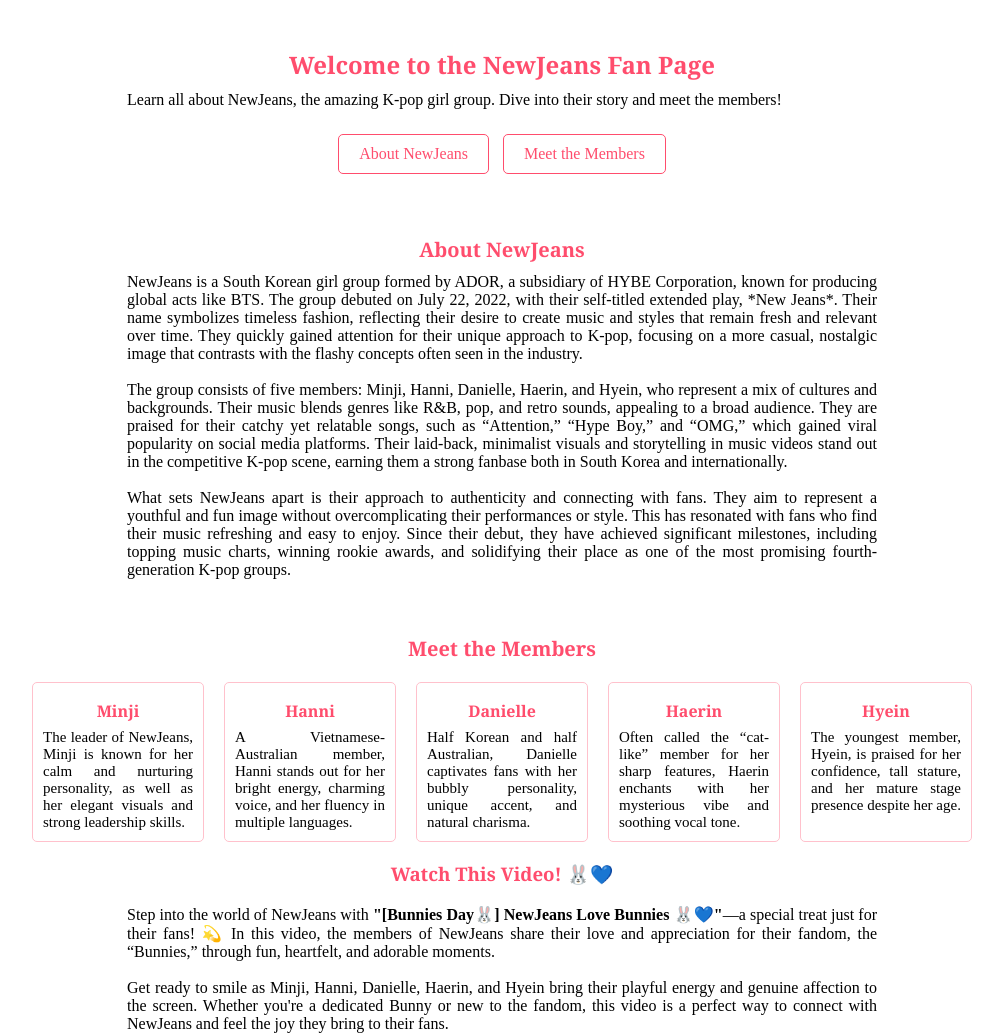
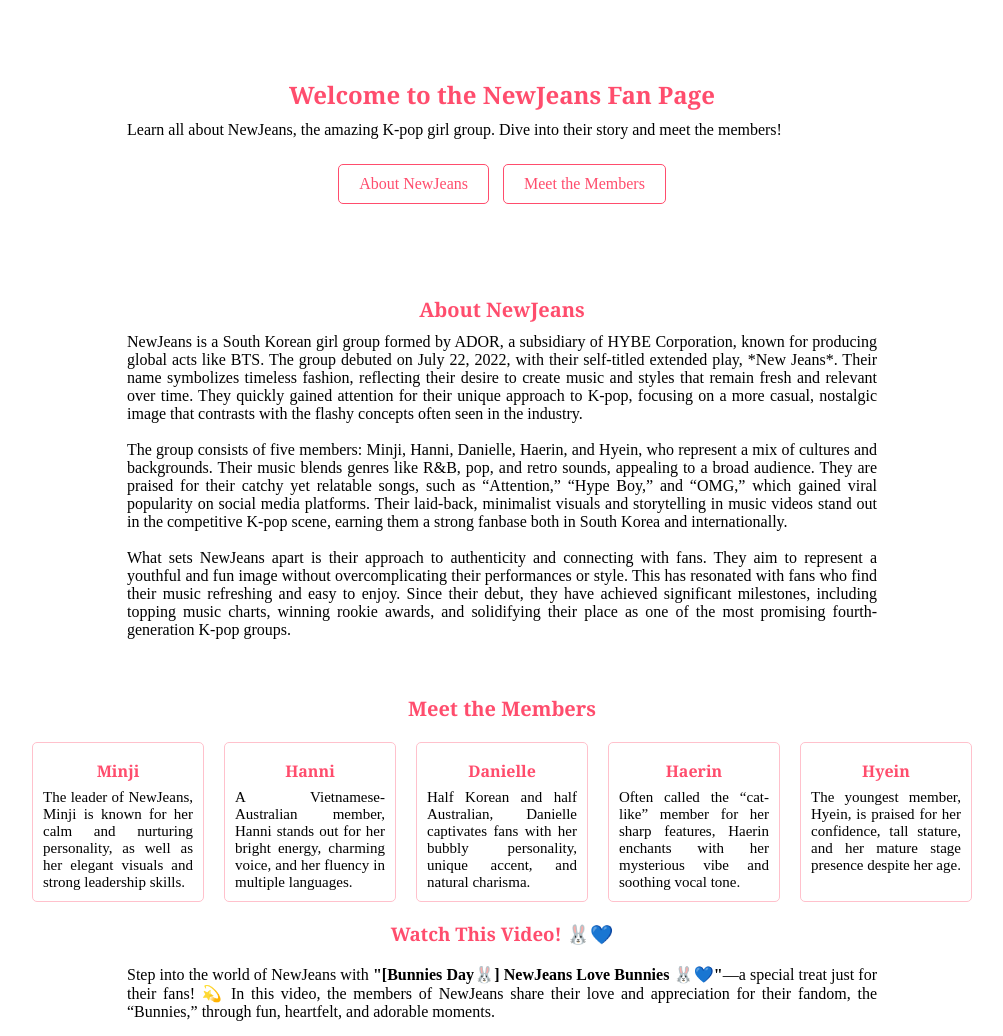
Before and after one commit to riezelpontillas/Website, a plain HTML site: page index.html in a window 1280 px wide. Shown: the top 1036 px of the page, without its empty margins (138-1141 px from the left). Drawn offline with Linux system fonts and the light colour scheme.

Commit message:
Update index.html

```diff
--- a/index.html
+++ b/index.html
@@ -6,6 +6,11 @@
   <title>NewJeans Fan Page</title>
   <style>
     /* Basic Page Styling */
+  #intro {
+      padding: 50px;
+      text-align: center;
+    }
+
     h1, h2, h3 {
       color: #ff4d6d; /* Pink for headings */
       font-family: Cambria, Cochin, Georgia, Times, 'Times New Roman', serif;
```
